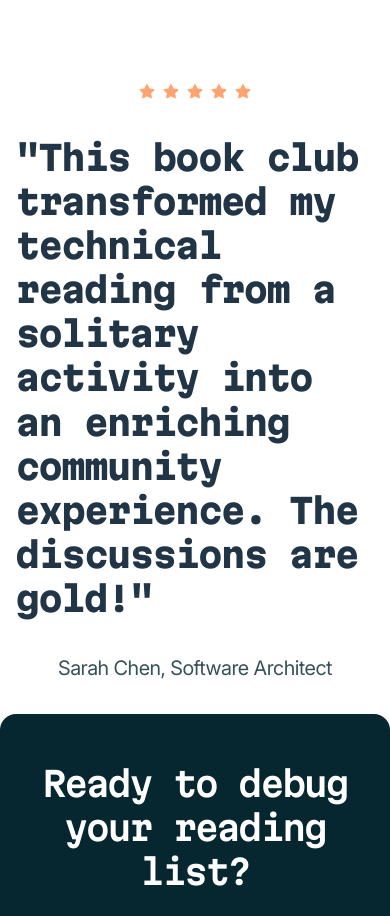
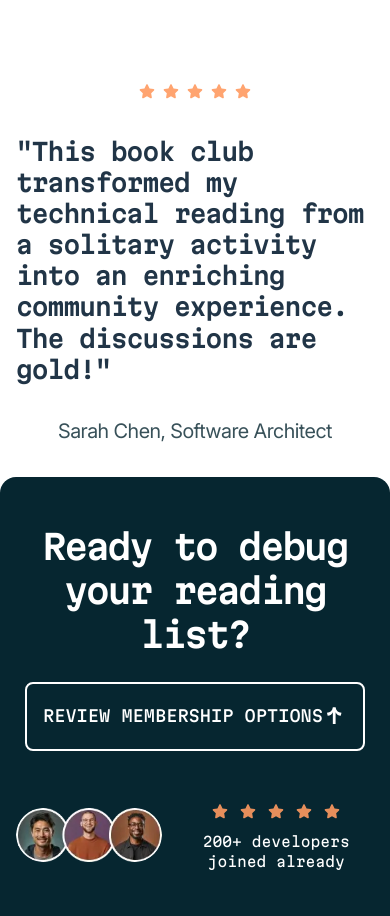
Before and after one commit to ChamuMutezva/tech-book-club, a React (Vite) app: page / in a window 390 px wide. Shown: the part 4600-5516 px from the top of the page. Built offline with nearby package versions, Linux system fonts and the light colour scheme.

Commit message:
fix: journey component heading size

```diff
--- a/src/components/Testimonials.tsx
+++ b/src/components/Testimonials.tsx
@@ -13,7 +13,7 @@ export function Testimonials() {
             </div>
             <h2 className="sm:text-center sr-only">Testimonials</h2>
             <div className="testimonial flex flex-col justify-center items-center gap-8">
-                <p className="text-left lg:text-center text-preset-3 max-w-[40ch]">
+                <p className="text-left lg:text-center text-preset-3mb max-w-[40ch]">
                     "This book club transformed my technical reading from a
                     solitary activity into an enriching community experience.
                     The discussions are gold!"
--- a/src/index.css
+++ b/src/index.css
@@ -332,6 +332,12 @@ a:focus-visible {
     }
 }
 
+@media (width >= 64rem) {
+    .text-preset-3mb {
+        font-size: 2.125rem;
+    }
+}
+
 @media (prefers-color-scheme: dark) {
     :root {
         color: rgba(255, 255, 255, 0.87);
```
